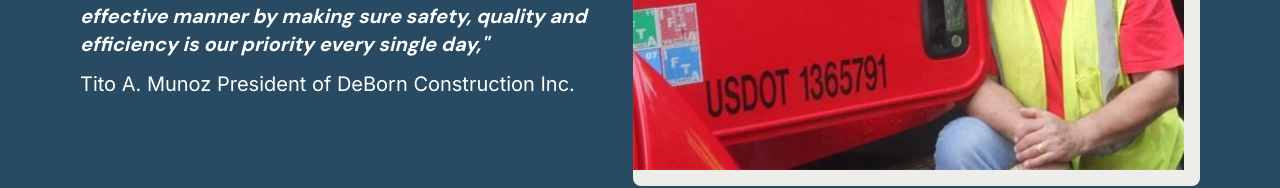
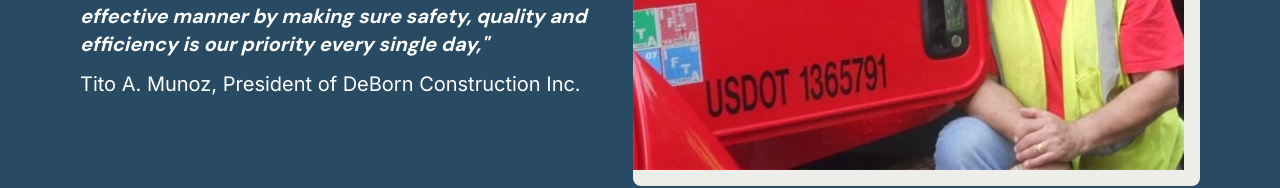
Before and after one commit to TitoAgudelo/deborn, a Next.js app: page /about-us in a window 1280 px wide. Shown: the part 374-562 px from the top of the page. Built offline with nearby package versions, Linux system fonts and the light colour scheme; a web font is replaced by a local one.

Commit message:
Deborn updates

```diff
--- a/src/app/about-us/page.tsx
+++ b/src/app/about-us/page.tsx
@@ -17,7 +17,7 @@ const AboutUsPage: React.FC = () => {
         title="About Us"
         image="/assets/images/about_tito.webp"
         subTitle='"Each project is completed in a timely and cost - effective manner by making sure safety, quality and efficiency is our priority every single day,"'
-        altText="Tito A. Munoz President of DeBorn Construction Inc."
+        altText="Tito A. Munoz, President of DeBorn Construction Inc."
         subTitleItalic={true}
       />
       <Cta
```
